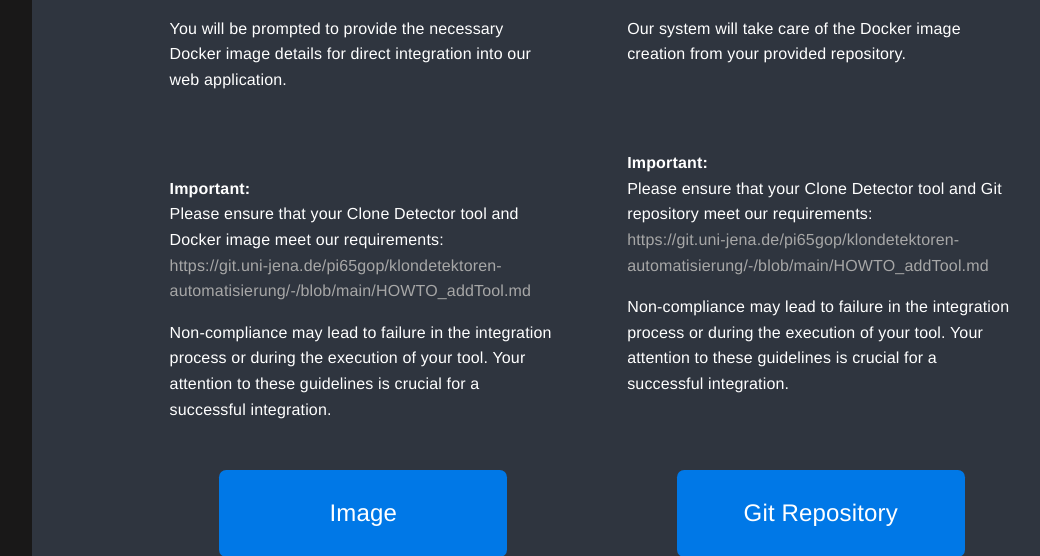
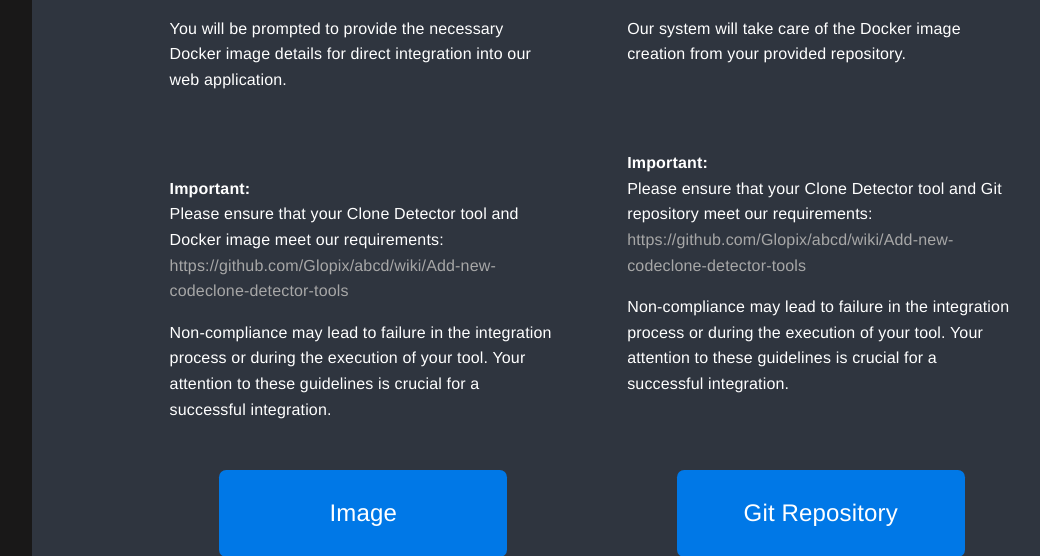
Before and after one commit to Glopix/Cloreco, a Flask app: page /run/add_detector_tool in a window 1280 px wide. Shown: the part 518-1074 px from the top of the page, without its empty margins (128-1168 px from the left). Run offline with Flask 3, Linux system fonts and the light colour scheme; parts of the project's set-up code (start-up, migrations or seed data) failed here and were passed over; some libraries are stand-ins or nearby versions.

Commit message:
update "how to add new codeclone detector tools" links

```diff
--- a/web-app/app/project/templates/add_tool_step1_choice.html
+++ b/web-app/app/project/templates/add_tool_step1_choice.html
@@ -31,8 +31,8 @@
         <p class="add-tool-notice">
             <b>Important:</b><br>
             Please ensure that your Clone Detector tool and Docker image meet our requirements:
-            <a href="https://git.uni-jena.de/pi65gop/klondetektoren-automatisierung/-/blob/main/HOWTO_addTool.md">
-                https://git.uni-jena.de/pi65gop/klondetektoren-automatisierung/-/blob/main/HOWTO_addTool.md
+            <a href="https://github.com/Glopix/abcd/wiki/Add-new-codeclone-detector-tools">
+                https://github.com/Glopix/abcd/wiki/Add-new-codeclone-detector-tools
             </a>
             Non-compliance may lead to failure in the integration process or during the execution of your tool.
             Your attention to these guidelines is crucial for a successful integration.
@@ -52,8 +52,8 @@
         <p class="add-tool-notice">
             <b>Important:</b><br>
             Please ensure that your Clone Detector tool and Git repository meet our requirements:
-            <a class="link" href="https://git.uni-jena.de/pi65gop/klondetektoren-automatisierung/-/blob/main/HOWTO_addTool.md">
-                https://git.uni-jena.de/pi65gop/klondetektoren-automatisierung/-/blob/main/HOWTO_addTool.md
+            <a class="link" href="https://github.com/Glopix/abcd/wiki/Add-new-codeclone-detector-tools">
+                https://github.com/Glopix/abcd/wiki/Add-new-codeclone-detector-tools
             </a>
             Non-compliance may lead to failure in the integration process or during the execution of your tool.
             Your attention to these guidelines is crucial for a successful integration.
--- a/web-app/app/project/templates/add_tool_step2_form.html
+++ b/web-app/app/project/templates/add_tool_step2_form.html
@@ -17,8 +17,8 @@
     {{ form.hidden_tag() }}
     <p class="add-tool-notice">
         Please ensure that your Clone Detector tool and {{ via }} meet our requirements:
-        <a href="https://git.uni-jena.de/pi65gop/klondetektoren-automatisierung/-/blob/main/HOWTO_addTool.md">
-            https://git.uni-jena.de/pi65gop/klondetektoren-automatisierung/-/blob/main/HOWTO_addTool.md
+        <a href="https://github.com/Glopix/abcd/wiki/Add-new-codeclone-detector-tools">
+            https://github.com/Glopix/abcd/wiki/Add-new-codeclone-detector-tools
         </a>
         Non-compliance may lead to failure in the integration process or during the execution of your tool.
         Your attention to these guidelines is crucial for a successful integration.
```
